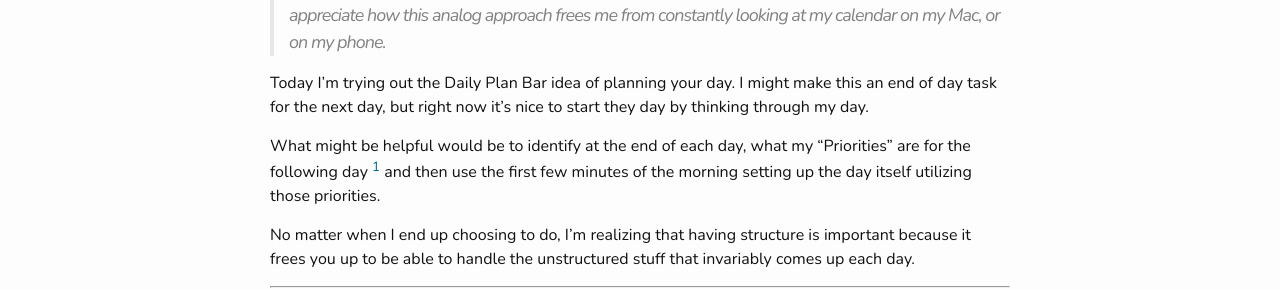
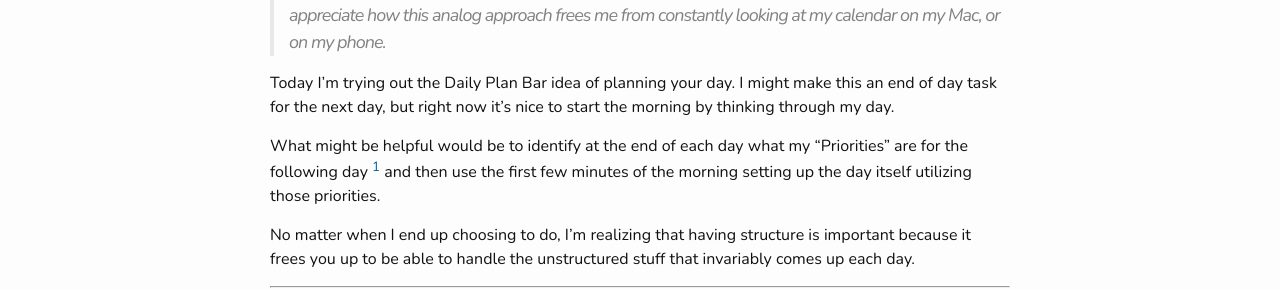
Before and after one commit to billyadams/billyadams.github.io, a Jekyll site: the page built from _posts/2018-01-10-Daily-Plan-Bar.markdown, in a window 1280 px wide. Shown: the part 623-913 px from the top of the page. Built offline with Jekyll 4.4.1, drawn with Linux system fonts in a browser that asks for light colours.

Commit message:
Typo fixes in post

```diff
--- a/_posts/2018-01-10-Daily-Plan-Bar.markdown
+++ b/_posts/2018-01-10-Daily-Plan-Bar.markdown
@@ -10,9 +10,9 @@ date: 2018-01-10
 
 > The beauty of the system is that it’s simple, and I like the morning ritual of laying my day out. I appreciate how this analog approach frees me from constantly looking at my calendar on my Mac, or on my phone.
 
-Today I’m trying out the Daily Plan Bar idea of planning your day. I might make this an end of day task for the next day, but right now it’s nice to start they day by thinking through my day.
+Today I’m trying out the Daily Plan Bar idea of planning your day. I might make this an end of day task for the next day, but right now it’s nice to start the morning by thinking through my day.
 
-What might be helpful would be to identify at the end of each day, what my “Priorities” are for the following day [^1] and then use the first few minutes of the morning setting up the day itself utilizing those priorities.
+What might be helpful would be to identify at the end of each day what my “Priorities” are for the following day [^1] and then use the first few minutes of the morning setting up the day itself utilizing those priorities.
 
 No matter when I end up choosing to do, I’m realizing that having structure is important because it frees you up to be able to handle the unstructured stuff that invariably comes up each day.
 
```
